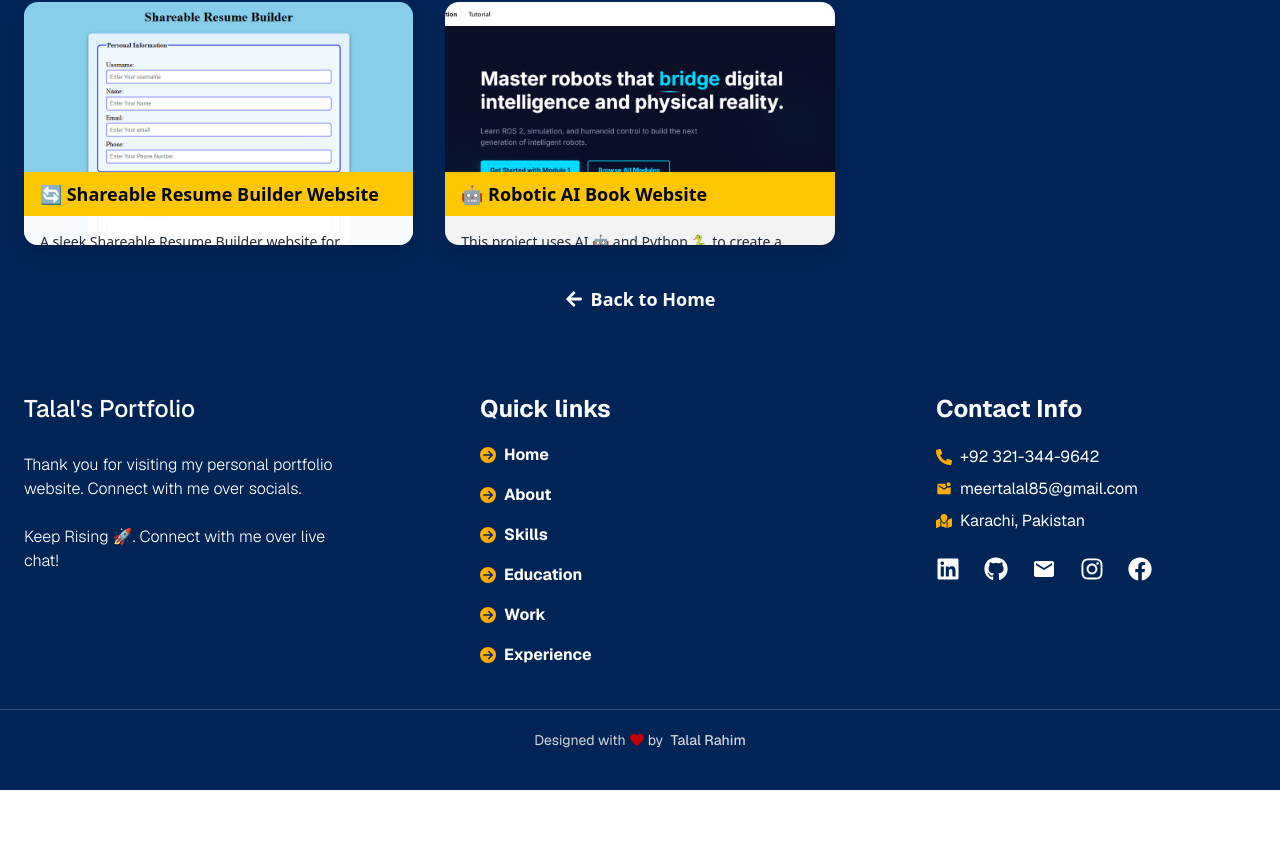
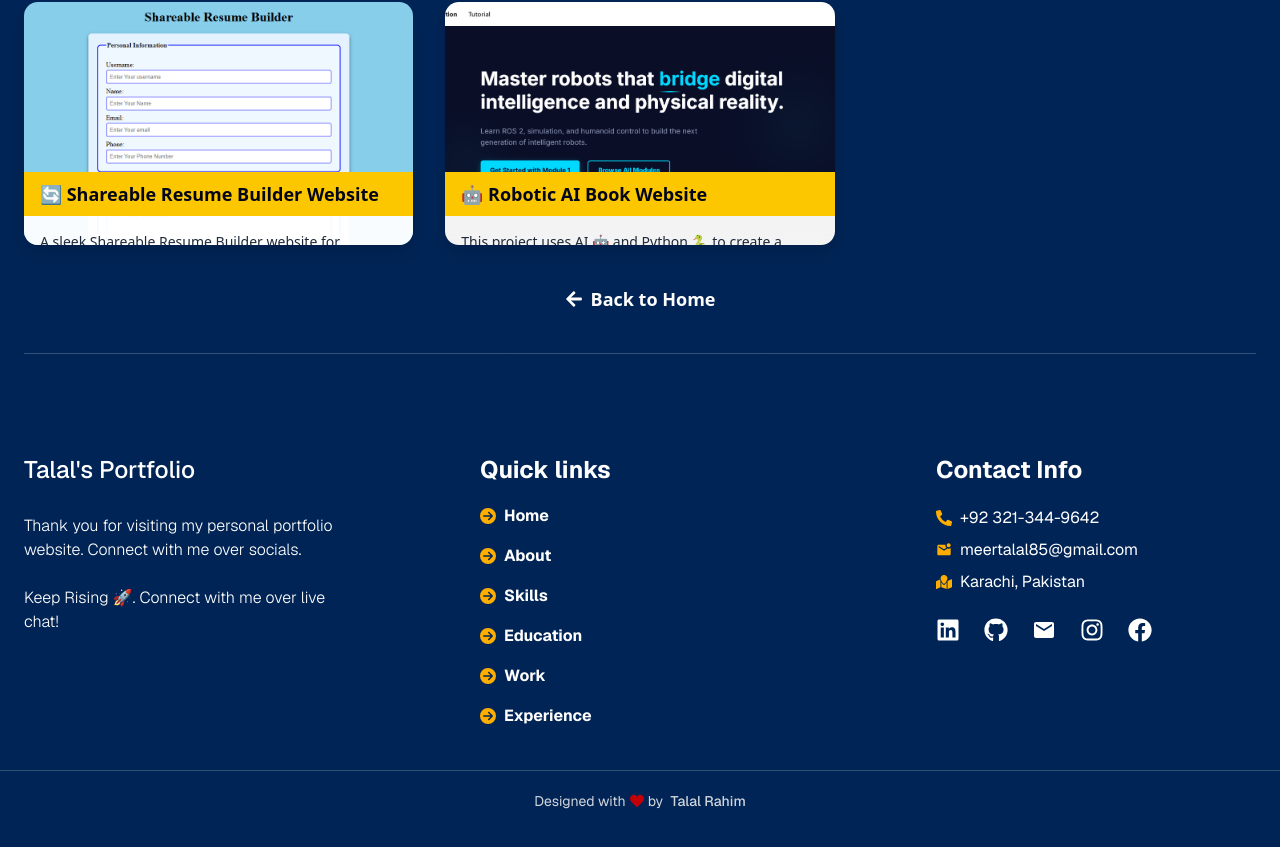
Before and after one commit to meertalal/personal-portfolio, a Next.js app: page /projects in a window 1280 px wide. Shown: the part 709-1556 px from the top of the page. Before the commit the page ends 1499 px from the top, so only its background shows below. Built offline with nearby package versions, Linux system fonts and the light colour scheme.

Commit message:
update project

```diff
--- a/app/projects/page.tsx
+++ b/app/projects/page.tsx
@@ -191,6 +191,14 @@ export default function WorkSection() {
             <FaArrowLeft /> Back to Home
           </Link>
         </div>
+          <motion.div
+                initial={{ opacity: 0 }}
+                whileInView={{ opacity: 1 }}
+                transition={{ duration: 1 }}
+                className="mt-10 pt-5 border-t border-white/20"
+              >
+
+              </motion.div>
       </section>
 
       <Footer />
```
